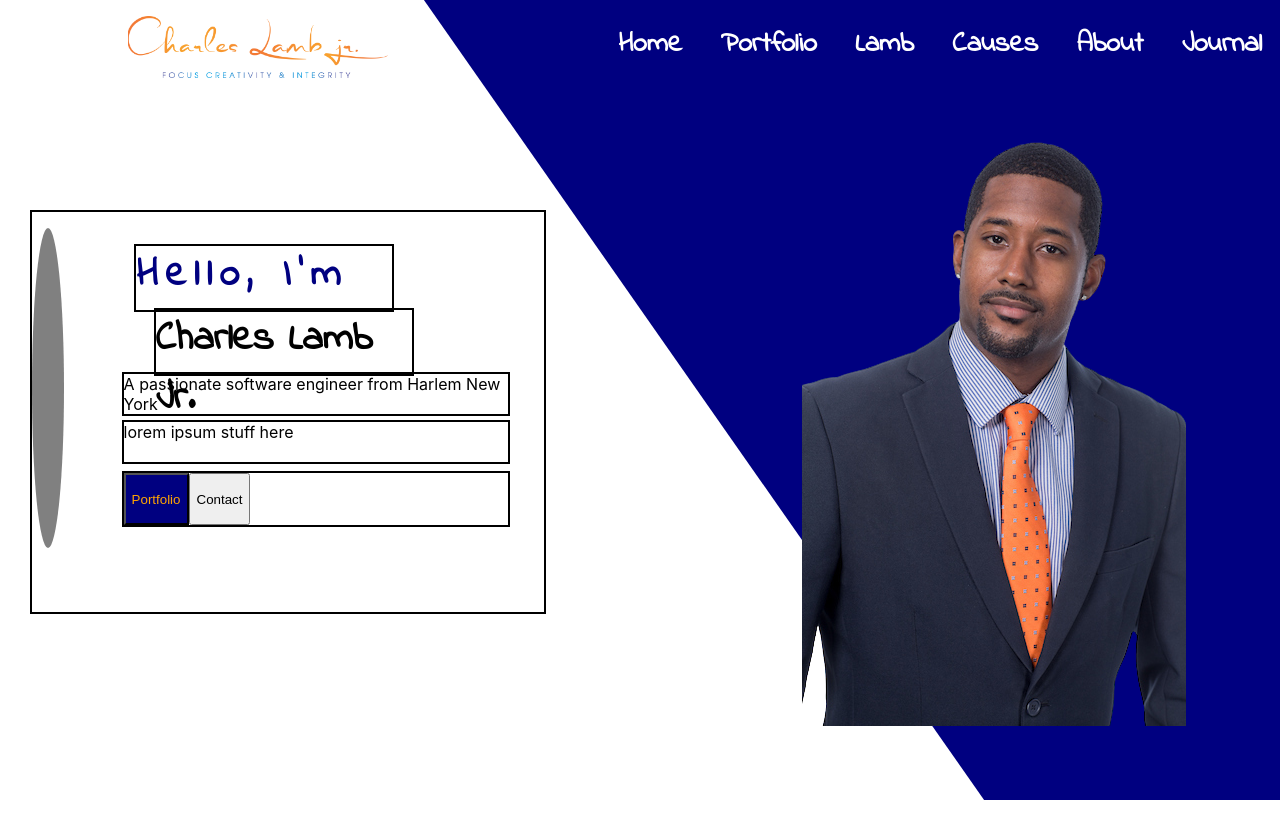
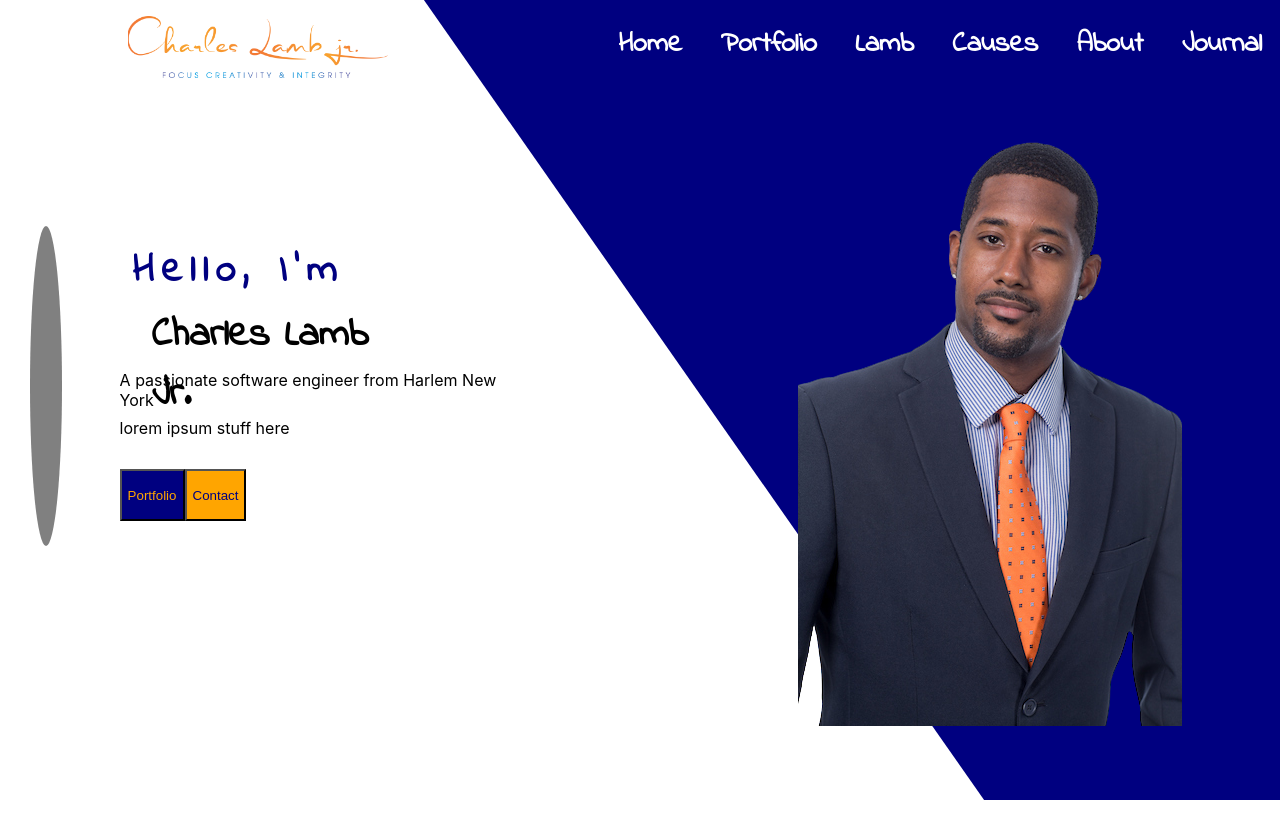
Before and after one commit to cyberstizz/charleslambjr, a React (Create React App) app: page / in a window 1280 px wide. Shown: the top 838 px of the page. Built offline with nearby package versions, Linux system fonts and the light colour scheme.

Commit message:
got rid off the 2px borders on everything. it was uglifying everything.

```diff
--- a/src/App.css
+++ b/src/App.css
@@ -147,7 +147,6 @@
   flex-direction: row;
   margin-top: 210px;
   margin-left: 30px;
-  border: 2px solid;
   width: 40vw;
   height: 50vh;
 }
@@ -167,7 +166,6 @@ left: 1px;
 .greeting{
   height: 8vh;
   width: 20vw;
-  border: 2px black solid;
   margin-top: 2rem;
   margin-left: 8vw;
   font-family: 'Indie Flower', cursive;
@@ -181,7 +179,6 @@ left: 1px;
 .name{
   height: 8vh;
   width: 20vw;
-  border: 2px black solid;
   margin-top: 6rem;
   margin-left: 7vw;
   font-family: 'Indie Flower', cursive;
@@ -192,7 +189,6 @@ left: 1px;
 .topSlogan{
   height: 5vh;
   width: 30vw;
-  border: 2px black solid;
   margin-top: 10rem;
   margin-left: 7vw;
   position: absolute;
@@ -201,7 +197,6 @@ left: 1px;
 .bottomSlogan{
   height: 5vh;
   width: 30vw;
-  border: 2px black solid;
   margin-top: 13rem;
   margin-left: 7vw;
   position: absolute;
@@ -210,7 +205,6 @@ left: 1px;
 .buttons{
   height: 6.5vh;
   width: 30vw;
-  border: 2px black solid;
   margin-top: 16.2rem;
   margin-left: 7vw;
   position: absolute;
@@ -221,6 +215,11 @@ left: 1px;
 .portfolioButton{
   background-color: navy;
   color: orange;
+}
+
+.contactButton{
+  background-color: orange;
+  color: navy;
 }
 
 .rightFoldSection{
```
